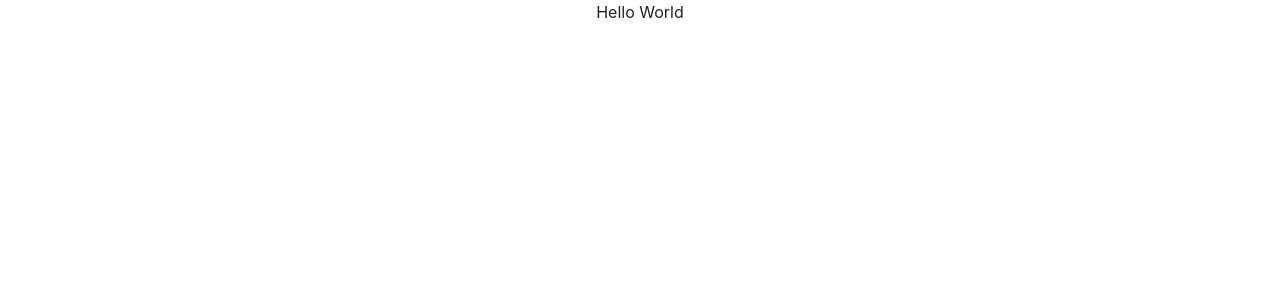
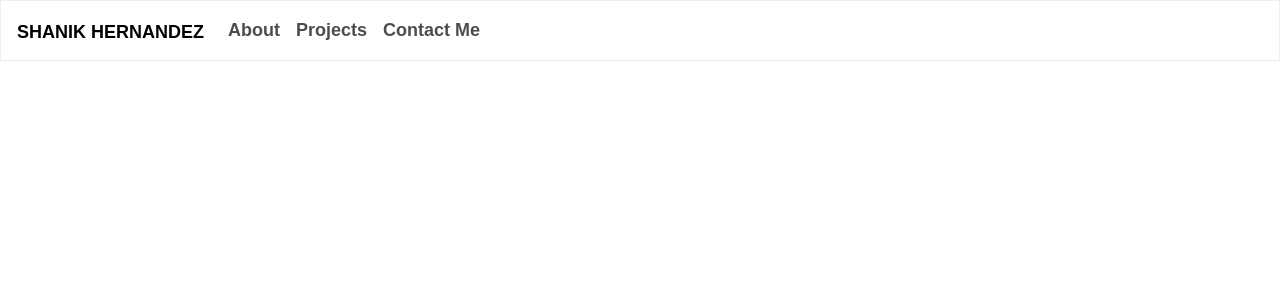
Before and after one commit to shanik1320/Portfolio, a React (Create React App) app: page / in a window 1280 px wide. Shown: the top 300 px of the page. Built offline with nearby package versions, Linux system fonts and the light colour scheme; a web font is replaced by a local one.

Commit message:
changed name on links

```diff
--- a/src/App.js
+++ b/src/App.js
@@ -1,10 +1,11 @@
 import React from 'react';
 import './App.css';
+import Navigation from './Components/Navigation';
 
 function App() {
   return (
     <div className="App">
-      Hello World
+      <Navigation/>
     </div>
   );
 }
--- a/src/Components/Navigation/index.jsx
+++ b/src/Components/Navigation/index.jsx
@@ -1,8 +1,24 @@
 import React from "react";
+import { Navbar, Nav } from "react-bootstrap";
+import "./style.css";
 
-function Navigation (){
+
+function Navigation() {
     return (
         <div>
+
+            <Navbar bg="light" variant="light">
+                <Navbar.Brand href="#home">Shanik Hernandez</Navbar.Brand>
+                <Nav className="mr-auto"  >
+                    <Nav.Link href="#home">About</Nav.Link>
+                    <Nav.Link href="#projects">Projects</Nav.Link>
+                    <Nav.Link href="#contact">Contact Me</Nav.Link>
+                </Nav>
+                {/* <Form inline>
+                    <FormControl type="text" placeholder="Search" className="mr-sm-2" />
+                    <Button variant="outline-primary">Search</Button>
+                </Form> */}
+            </Navbar>
 
         </div>
     )
--- /dev/null
+++ b/src/Components/Navigation/style.css
@@ -0,0 +1,3 @@
+Nav {
+    justify-content: end;
+}
```
